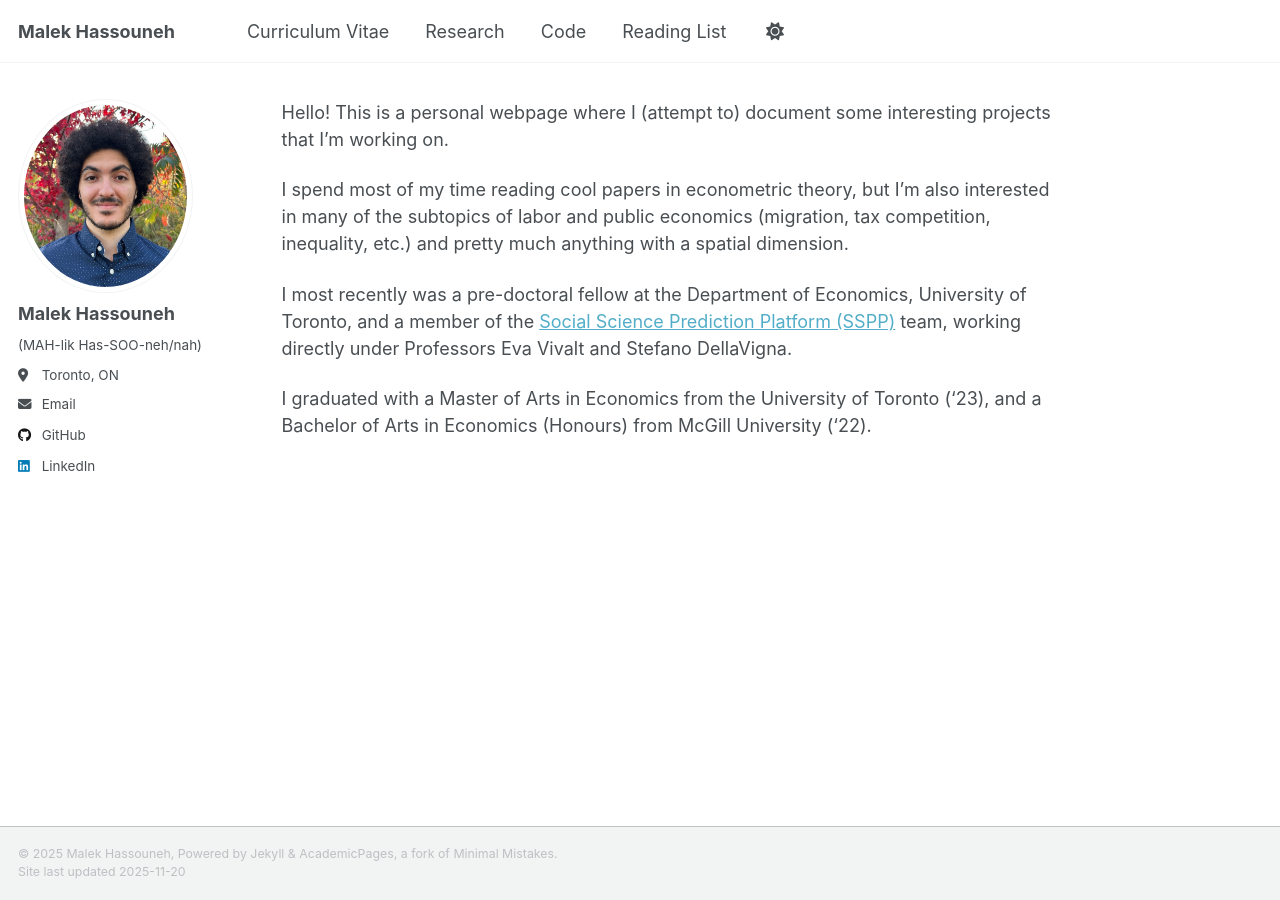
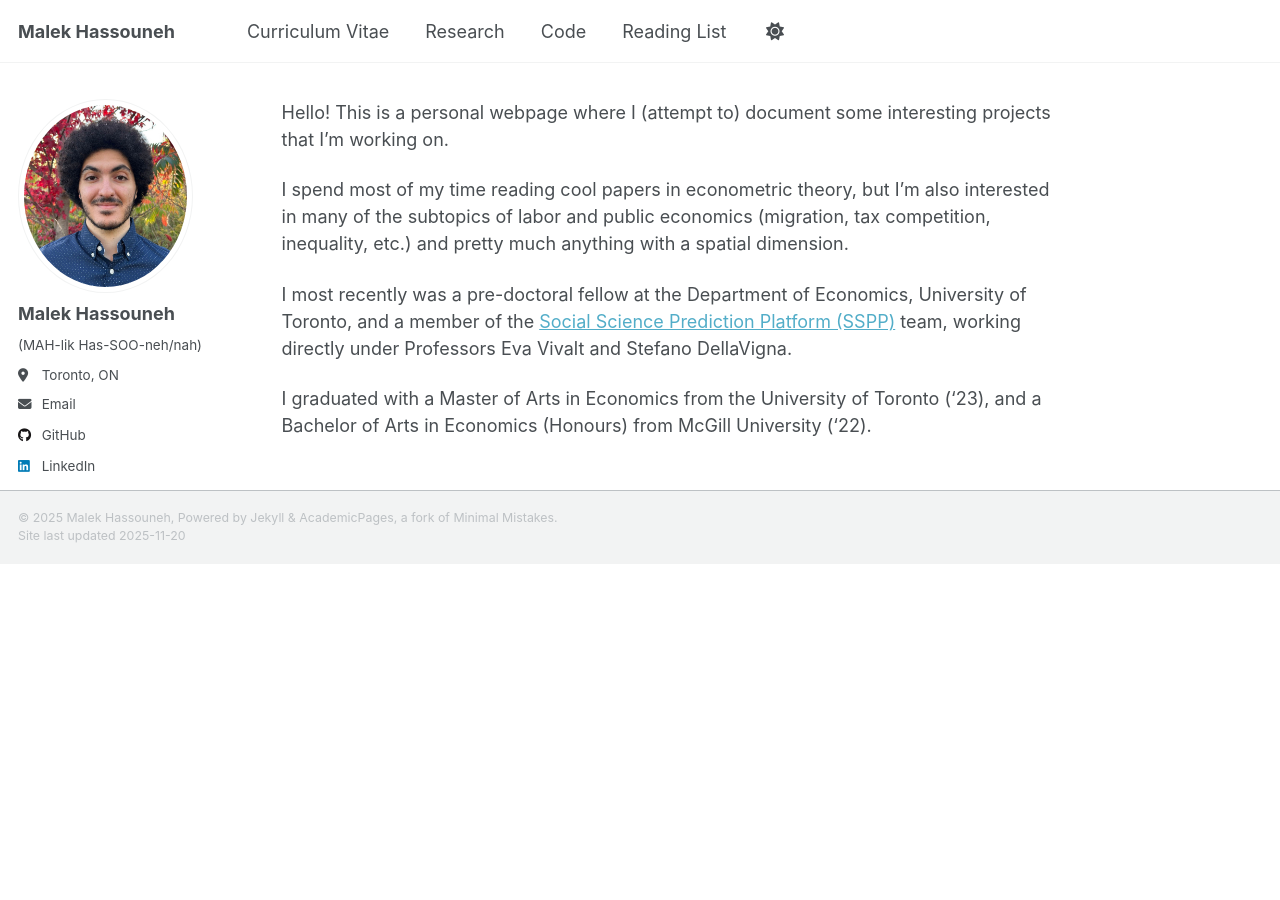
Before and after one commit to malekhassouneh/malekhassouneh.github.io, a Jekyll site: the page built from _pages/about.md, in a window 1280 px wide. Built offline with Jekyll 4.4.1, drawn with Linux system fonts in a browser that asks for light colours; a script that is not in the unit is left out.

Commit message:
Remove footer positioning test

```diff
--- a/_sass/layout/_footer.scss
+++ b/_sass/layout/_footer.scss
@@ -14,8 +14,8 @@
   clear: both;
 
   /* sticky footer fix start */
-  position: absolute;
-  bottom: 0em;
+  // position: absolute;
+  // bottom: 0em;
   height: auto;
   /* sticky footer fix end */
 
```
